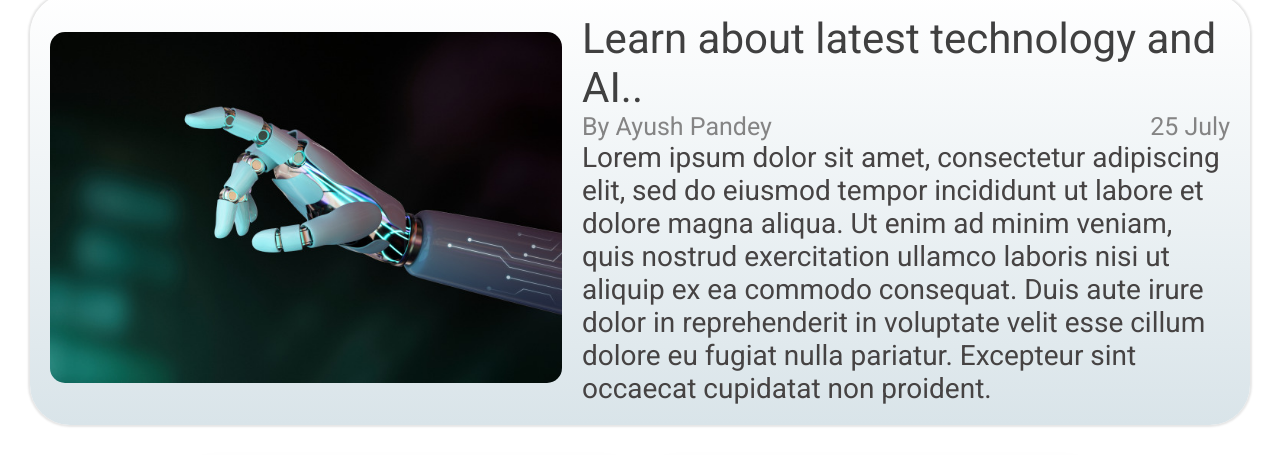
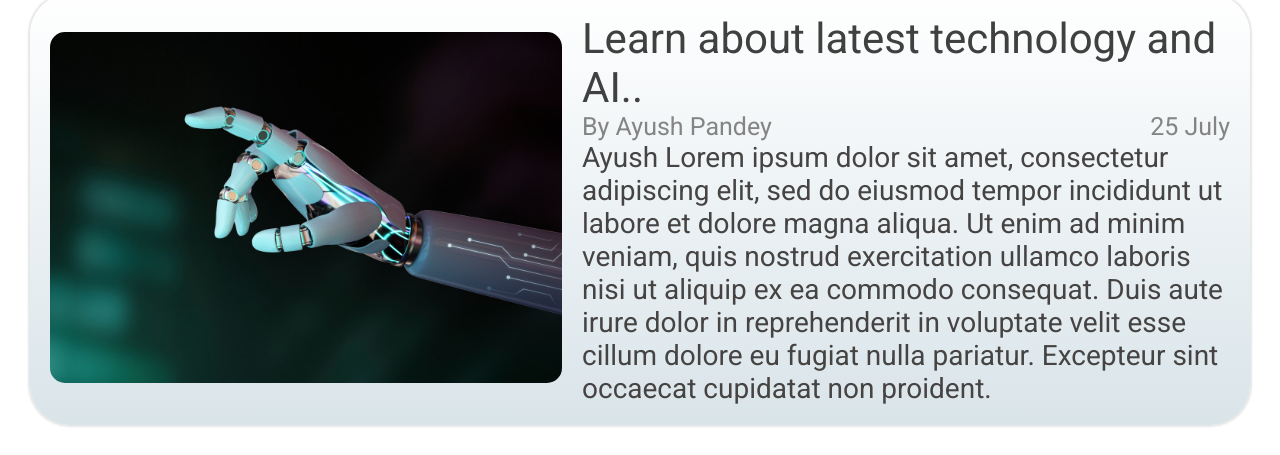
Before and after one commit to Snoopyh34d/2ndweek_contest, a plain HTML site: page index.html in a window 1280 px wide. Shown: the part 908-1363 px from the top of the page. Drawn offline with Linux system fonts and the light colour scheme.

Commit message:
Update index.html

```diff
--- a/index.html
+++ b/index.html
@@ -60,7 +60,7 @@
           <p>25 July</p>
         </div>
         <p class="main-card-description">
-          Lorem ipsum dolor sit amet, consectetur adipiscing elit, sed do
+          Ayush   Lorem ipsum dolor sit amet, consectetur adipiscing elit, sed do
           eiusmod tempor incididunt ut labore et dolore magna aliqua. Ut enim ad
           minim veniam, quis nostrud exercitation ullamco laboris nisi ut
           aliquip ex ea commodo consequat. Duis aute irure dolor in
```
